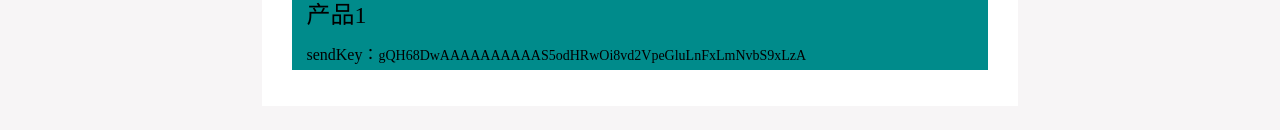
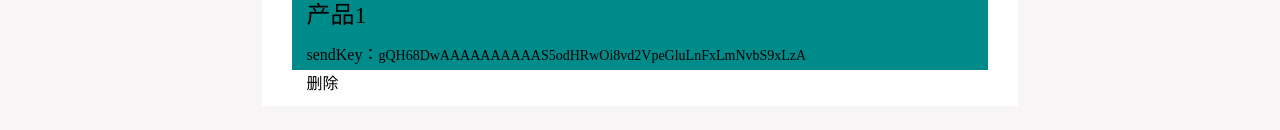
Before and after one commit to chengzhx76/web-pusher, a Vue app: page /channel in a window 1280 px wide. Shown: the part 214-344 px from the top of the page. Built offline with nearby package versions, Linux system fonts and the light colour scheme.

Commit message:
基础框架

```diff
--- a/src/views/channel/index.vue
+++ b/src/views/channel/index.vue
@@ -10,11 +10,15 @@
           </div>
           <div class="channels">
             <div class="channel">
+              <div class="left">
+
+              </div>
               <div class="name">产品1</div>
               <div class="key">
                 <span class="title">sendKey：</span>
                 <span class="text">gQH68DwAAAAAAAAAAS5odHRwOi8vd2VpeGluLnFxLmNvbS9xLzA</span>
               </div>
+              <div class="right">删除</div>
             </div>
           </div>
         </div>
```
